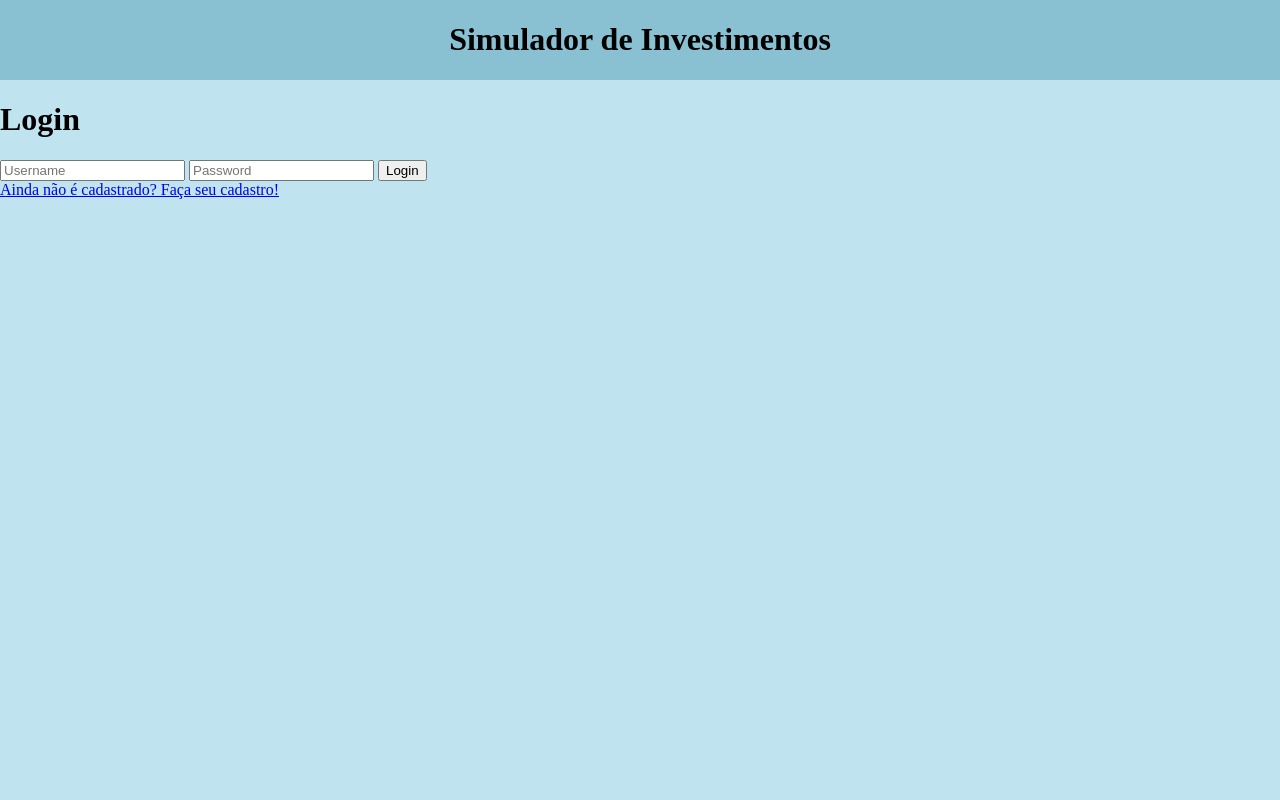
After one commit to viniciusgushiken/ppads, a Flask app: page /login in a window 1280 px wide. The commit adds this page. Run offline with Flask 2, Linux system fonts and the light colour scheme.

Commit message:
adicionando o sistema de autenticacao, junto com db e pagina de login, register

```diff
--- a/app.py
+++ b/app.py
@@ -1,13 +1,99 @@
-from flask import Flask, render_template, request
+from flask import Flask, render_template, request, redirect, url_for
 import requests
 from datetime import datetime
+from flask_sqlalchemy import SQLAlchemy
+from flask_login import UserMixin, login_user, LoginManager, login_required, logout_user, current_user
+from flask_wtf import FlaskForm
+from wtforms import StringField, PasswordField, SubmitField
+from wtforms.validators import InputRequired, Length, ValidationError
+from flask_bcrypt import Bcrypt
+
+
+#from . import db
 # import sys
 
 app = Flask(__name__)
+db = SQLAlchemy(app) # cria a instancia do db
+bcrypt = Bcrypt(app) # para hashear a senha
+app.config['SQLALCHEMY_TRACK_MODIFICATIONS'] = False
+app.config['SQLALCHEMY_DATABASE_URI'] = 'sqlite:///database.db'
+app.config['SECRET_KEY'] = 'thisisasecretkey'
+
+login_manager = LoginManager()
+login_manager.init_app(app)
+login_manager.login_view = 'login'
+
+@login_manager.user_loader
+def load_user(user_id):
+    return User.query.get(int(user_id))
+
+class User(db.Model, UserMixin):
+    id = db.Column(db.Integer, primary_key=True)
+    username = db.Column(db.String(20), nullable=False, unique=True)
+    password = db.Column(db.String(80), nullable=False)
+
+
+class RegisterForm(FlaskForm):
+    username = StringField(validators=[
+                           InputRequired(), Length(min=4, max=20)], render_kw={"placeholder": "Username"})
+
+    password = PasswordField(validators=[
+                             InputRequired(), Length(min=8, max=20)], render_kw={"placeholder": "Password"})
+
+    submit = SubmitField('Register')
+
+    def validate_username(self, username):
+        existing_user_username = User.query.filter_by(
+            username=username.data).first()
+        if existing_user_username:
+            raise ValidationError(
+                'That username already exists. Please choose a different one.')
+
+class LoginForm(FlaskForm):
+    username = StringField(validators=[
+                           InputRequired(), Length(min=4, max=20)], render_kw={"placeholder": "Username"})
+
+    password = PasswordField(validators=[
+                             InputRequired(), Length(min=8, max=20)], render_kw={"placeholder": "Password"})
+
+    submit = SubmitField('Login')
+
 
 @app.route('/')
 def index():
     return render_template("index.html")
+
+@app.route('/login', methods=['GET', 'POST'])
+def login():
+    form = LoginForm()
+    if form.validate_on_submit():
+        user = User.query.filter_by(username=form.username.data).first() # se usuario existe no db
+        if user:
+            if bcrypt.check_password_hash(user.password, form.password.data):
+                login_user(user)
+                return redirect(url_for('simulador'))
+    return render_template('login.html', form=form)
+
+@app.route('/cadastro', methods=['GET', 'POST'])
+def cadastro():
+	form = RegisterForm()
+
+	if form.validate_on_submit():
+		hashed_password = bcrypt.generate_password_hash(form.password.data)
+		new_user = User(username=form.username.data, password=hashed_password)
+		db.session.add(new_user)
+		db.session.commit()
+
+		return redirect(url_for('login'))
+
+	return render_template("register.html", form=form)
+
+
+@app.route('/logout', methods=['GET', 'POST'])
+@login_required
+def logout():
+    logout_user()
+    return redirect(url_for('login'))
 
 
 @app.errorhandler(500)
@@ -80,4 +166,5 @@ def calcular():
 												 lucro=lucro)
 
 
-app.run(host='0.0.0.0', port=81)
+if __name__ == "__main__":
+    app.run(debug=True)
--- a/templates/index.html
+++ b/templates/index.html
@@ -23,7 +23,7 @@
 			<!-- <button>Login</button> !-->
 			<!--<button>Cadastro</button> !-->
 			<div>
-   			 <script authed="location.reload()" src="https://auth.util.repl.co/script.js"></script>
+   			 <a href="{{ url_for('login') }}">Login</a>
 			</div>
 			<a href="{{ url_for('simulador') }}">Simular sem login</a>
 		</div>
--- /dev/null
+++ b/templates/login.html
@@ -0,0 +1,37 @@
+<!DOCTYPE html>
+<html>
+
+<head>
+  <meta charset="utf-8">
+  <meta name="viewport" content="width=device-width">
+  <title>investimentos</title>
+	<link rel= "stylesheet" type= "text/css" href="{{ url_for('static', filename='css/main.css') }}">
+
+</head>
+
+<body>
+
+  <header>
+	  <h1>Simulador de Investimentos</h1>
+  </header>
+
+  <div>
+    <h1>Login</h1>
+  </div>
+
+  <div>
+    <form method="POST" action="">
+      {{ form.hidden_tag() }}
+      {{ form.username }}
+      {{ form.password }}
+      {{ form.submit }}
+    </form>
+  </div>
+
+  <div>
+    <a href="{{ url_for('cadastro') }}">Ainda não é cadastrado? Faça seu cadastro!</a>
+  </div>
+
+</body>
+
+</html>
--- a/templates/simulador.html
+++ b/templates/simulador.html
@@ -47,6 +47,7 @@
 	</form>
 
 	</section>
+	<a href="{{ url_for('logout') }}">Logout</a>
 
 </body>
 
```
Also changed, not shown: templates/register.html (added, +37 -0 lines), database.db (added).
